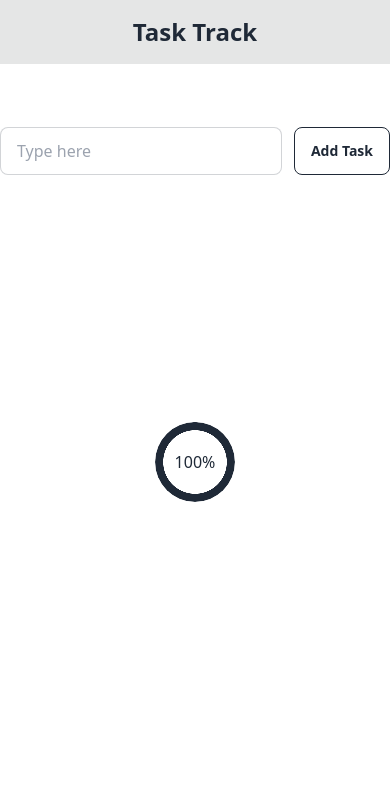
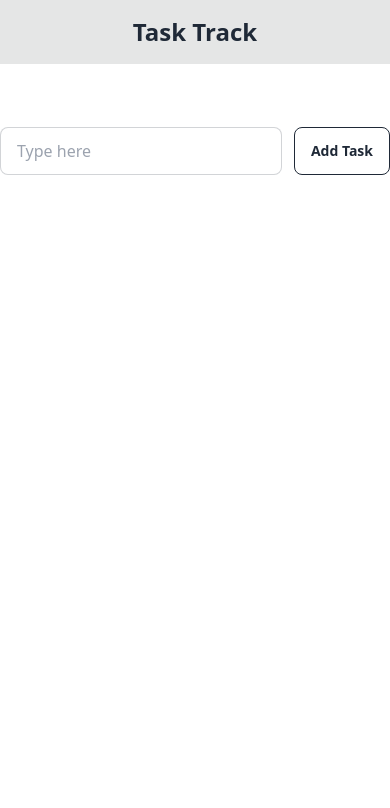
Before and after one commit to Farothtc/todo-next, a Next.js app: page / in a window 390 px wide. Shown: the top 808 px of the page. Built offline with nearby package versions, Linux system fonts and the light colour scheme.

Commit message:
Content placement adjusted for responsiveness

```diff
--- a/src/app/page.jsx
+++ b/src/app/page.jsx
@@ -38,7 +38,7 @@ export default function Home() {
 
   return (
     <>
-      <main className="main-all">
+      <main className="main-all text-center">
         <div className="container mx-auto">
           <div className="text-wrapper flex justify-center absolute inset-0 gap-3">
             <input
@@ -51,24 +51,22 @@ export default function Home() {
               Add Task
             </button>
           </div>
-          <div className="container mx-auto">
-            <div className="new-task text-center flex justify-center absolute inset-0 gap-3">
-              <div className="grid grid-cols-4 gap-4">
-                {tasks.length === 0 ? (
-                  <p className="text-4xl mt-20 absolute inset-0 text-center text-white">
+          {tasks.length === 0 && (
+            <div className="greet-lonely text-xl lg:text-4xl md:text-3xl sm:text-2xl absolute inset-0 text-center text-white">
               Looks lonely here add some tasks to get started !
-                  </p>
-                ) : (
-                  tasks.map((task) => (
+            </div>
+          )}
+
+          <div className="new-task text-center flex justify-center gap-3">
+            <div className="grid lg:grid-cols-4 md:grid-cols-2 sm:grid-cols-1 gap-4">
+              {tasks.map((task) => (
                 <Task
                   key={task.id}
                   todoText={task.text}
                   id={task.id}
                   handleDelete={handleDelete}
                 />
-                  ))
-                )}
-              </div>
+              ))}
             </div>
           </div>
           {tasks.length > 0 ? "" : <Progress />}
```
Lines whose indentation alone changed are shown as unchanged.
